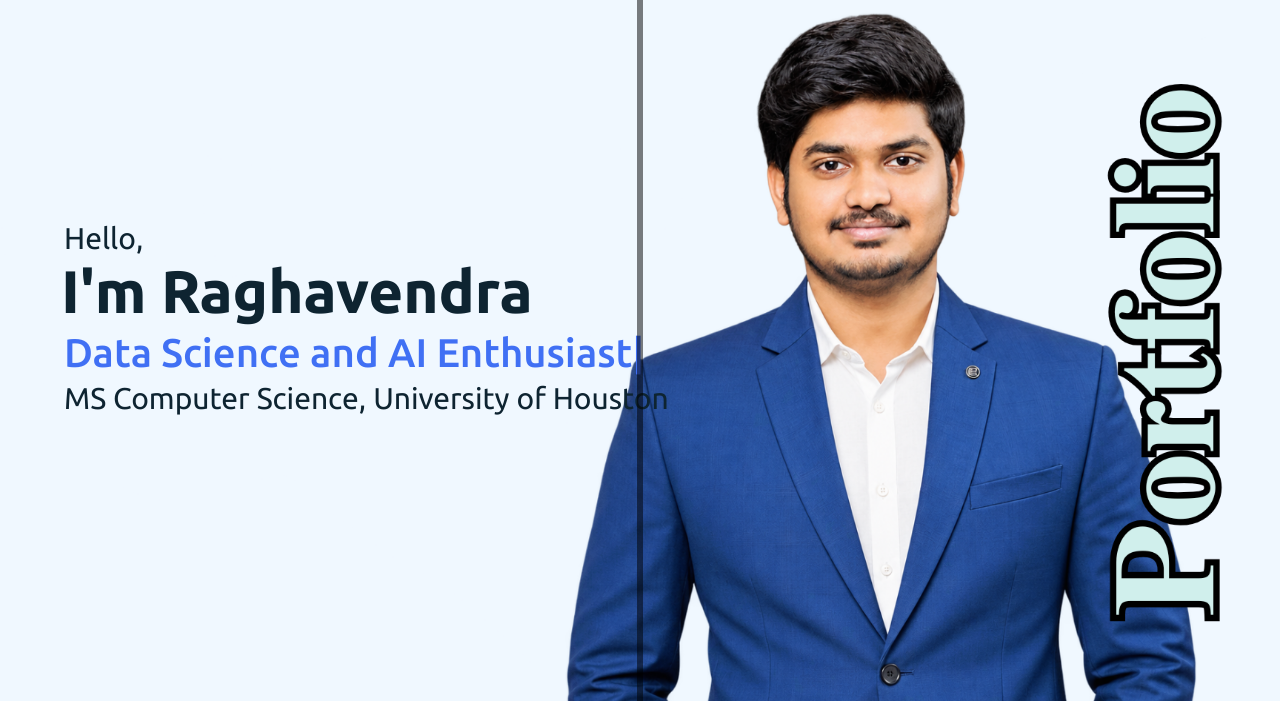
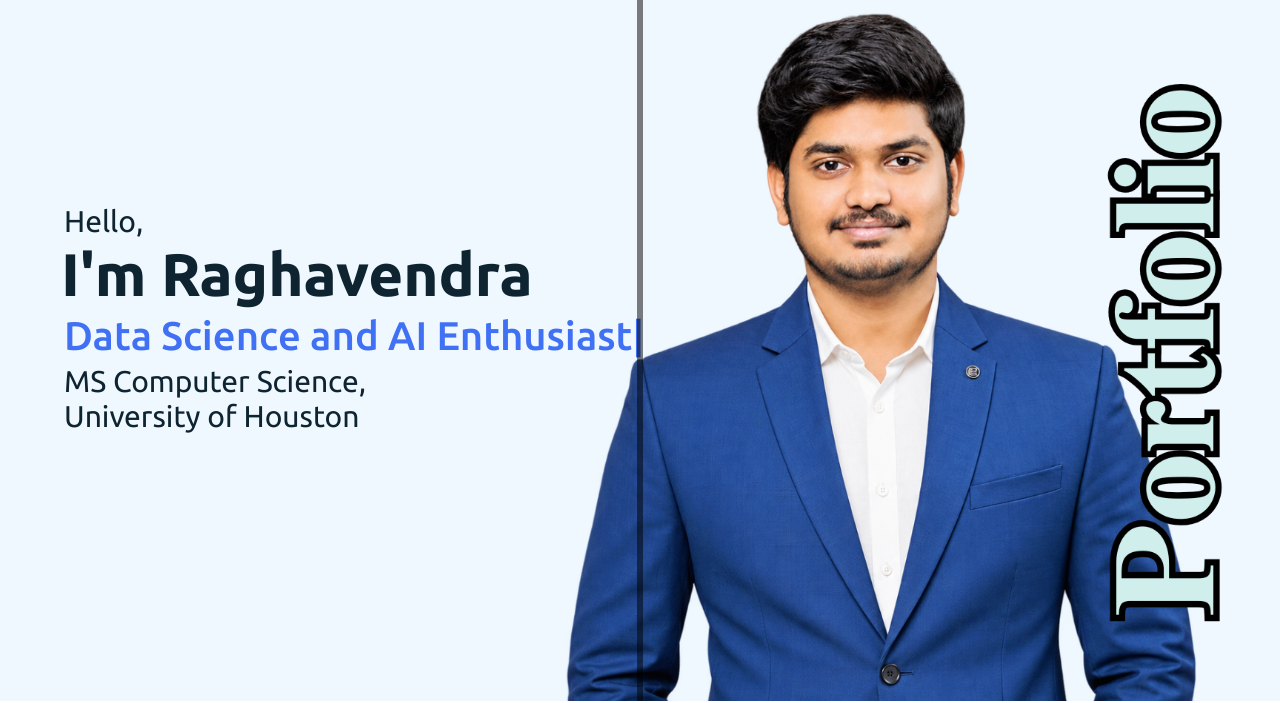
Before and after one commit to Pagolu-Raghavendra/Portfolio, a plain HTML site: page index.html in a window 1280 px wide. Shown: the part 99-802 px from the top of the page. Drawn offline with nearby package versions, Linux system fonts and the light colour scheme.

Commit message:
Updating

```diff
--- a/index.html
+++ b/index.html
@@ -51,7 +51,7 @@
           <div class="text-one">Hello,</div>
           <div class="text-two">I'm Raghavendra</div>
           <div class="text-three"><span class="typing"></span></div>
-          <div class="text-four">MS Computer Science, University of Houston</div>
+          <div class="text-four">MS Computer Science,<br/>University of Houston</div>
         </div>
       </div>
     </section>
```
